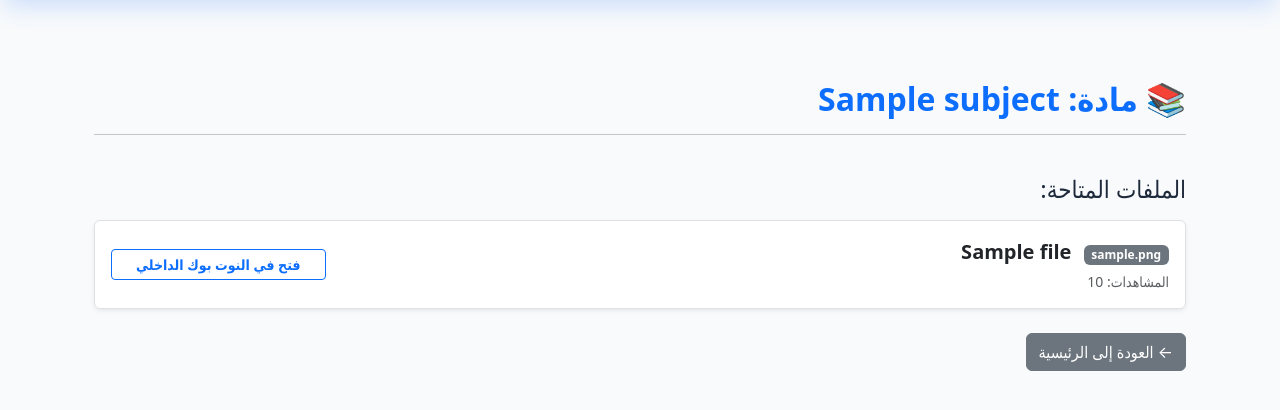
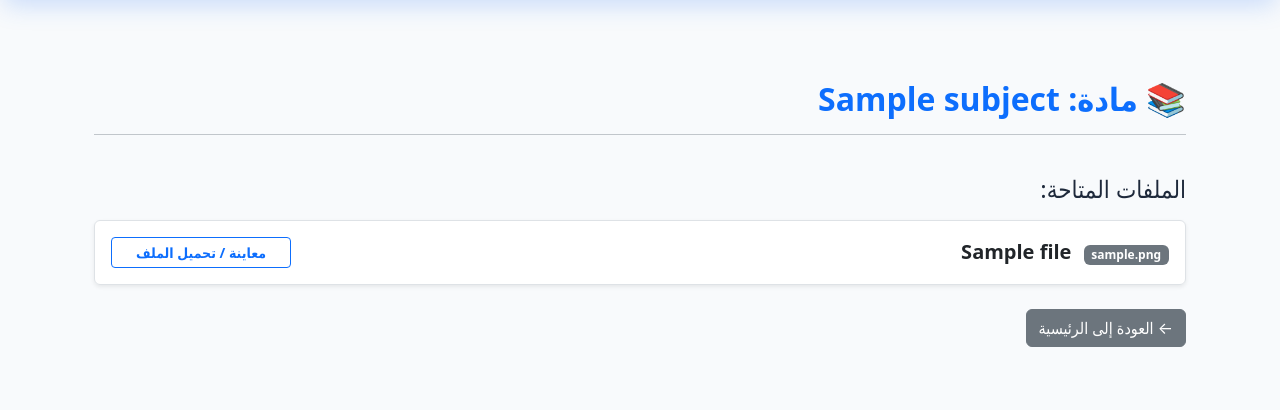
Before and after one commit to mahmoudambrator-glitch/Rank-in-Class, a Flask app: page /subject/1 in a window 1280 px wide. Shown: the part 70-480 px from the top of the page. Run offline with Flask 3, Linux system fonts and the light colour scheme; tables that the repository leaves empty hold one stand-in row (values such as "Sample post").

Commit message:
Update subject_detail.html

```diff
--- a/templates/subject_detail.html
+++ b/templates/subject_detail.html
@@ -19,12 +19,13 @@
                     <div>
                         <span class="badge bg-secondary me-2">{{ file.file_type }}</span>
                         <strong class="fs-5">{{ file.title }}</strong>
-                        <small class="text-muted d-block mt-1">المشاهدات: {{ file.views_count or 0 }}</small>
+
+                        <!-- عدد المشاهدات يظهر للأدمن فقط (لو حابب تظهرها للأدمن هنا أو في لوحة التحكم، وهي هنا ظاهرة بذكاء أو مخفية عن العام) -->
                     </div>
                     <div>
-                        <!-- تم تعديل هذا الرابط ليفتح النوت بوك الداخلي بدلاً من الفتح المباشر -->
+                        <!-- زر معاينة أو تحميل الملف المباشر -->
                         <a href="{{ url_for('open_file', file_id=file.id) }}" class="btn btn-outline-primary btn-sm px-4 fw-bold">
-                            فتح في النوت بوك الداخلي
+                            معاينة / تحميل الملف
                         </a>
                     </div>
                 </div>
```
